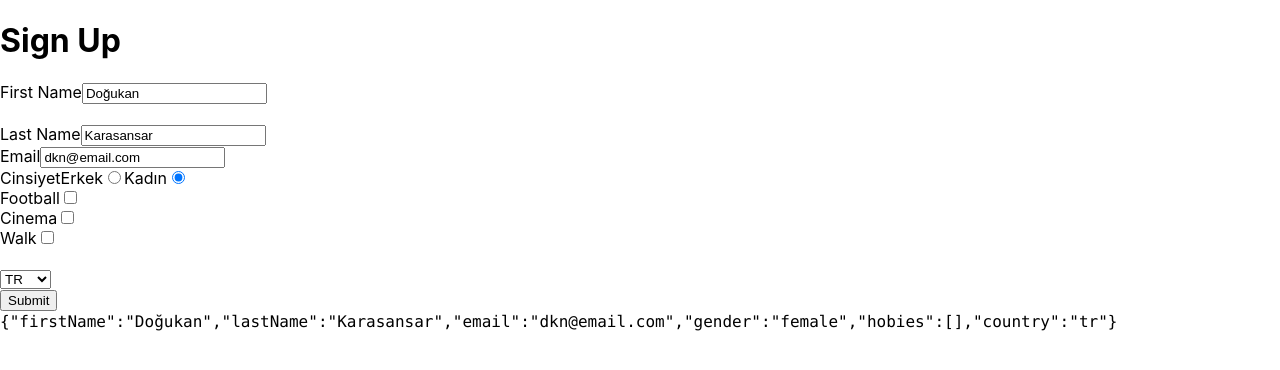
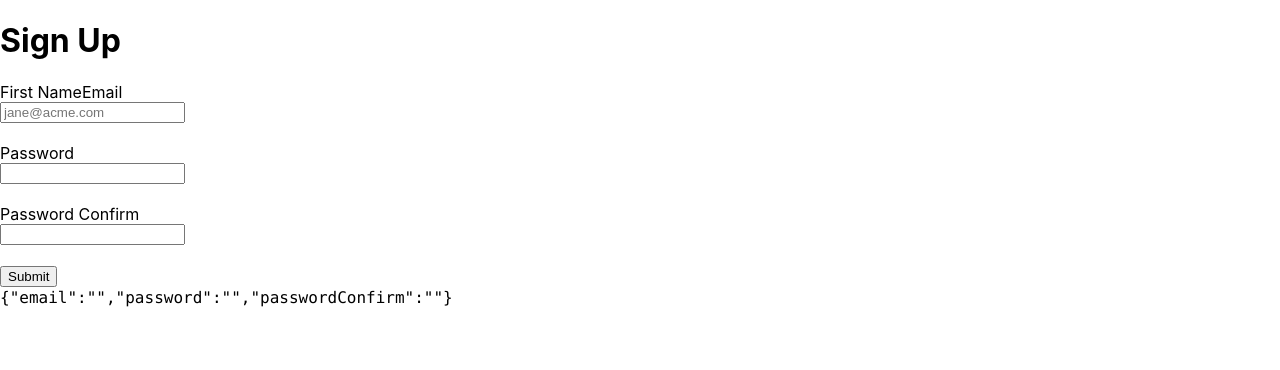
Before and after one commit to dogukan-karasansar/react-temel, a React (Create React App) app in the folder react-projects/formik-test/: page / in a window 1280 px wide. Shown: the top 370 px of the page. Built offline with nearby package versions, Linux system fonts and the light colour scheme.

Commit message:
form validations for yup

```diff
--- a/react-projects/formik-test/package.json
+++ b/react-projects/formik-test/package.json
@@ -10,7 +10,8 @@
     "react": "^17.0.2",
     "react-dom": "^17.0.2",
     "react-scripts": "4.0.3",
-    "web-vitals": "^1.0.1"
+    "web-vitals": "^1.0.1",
+    "yup": "^0.32.9"
   },
   "scripts": {
     "start": "react-scripts start",
--- a/react-projects/formik-test/src/App.js
+++ b/react-projects/formik-test/src/App.js
@@ -1,114 +1,6 @@
-import { useFormik } from "formik";
 import React from "react";
+import SignUp from "./components/SignUp";
 
 export default function App() {
-  const { handleChange, handleSubmit, values } = useFormik({
-    initialValues: {
-      firstName: "Doğukan",
-      lastName: "Karasansar",
-      email: "dkn@email.com",
-      gender: "female",
-      hobies: [],
-      country: "tr",
-    },
-    onSubmit: (values) => {
-      console.log(values);
-    },
-  });
-  return (
-    <div>
-      <h1>Sign Up</h1>
-      <form onSubmit={handleSubmit}>
-        <label htmlFor="firstName">First Name</label>
-        <input
-          id="firstName"
-          onChange={handleChange}
-          name="firstName"
-          placeholder="Jane"
-          value={values.firstName}
-        />
-        <br />
-        <br />
-
-        <label htmlFor="lastName">Last Name</label>
-        <input
-          id="lastName"
-          onChange={handleChange}
-          name="lastName"
-          placeholder="Doe"
-          value={values.lastName}
-        />
-        <br></br>
-
-        <label htmlFor="email">Email</label>
-        <input
-          id="email"
-          name="email"
-          placeholder="jane@acme.com"
-          type="email"
-          onChange={handleChange}
-          value={values.email}
-        />
-        <br></br>
-        <label htmlFor="gender">Cinsiyet</label>
-        <span>Erkek</span>
-        <input
-          name="gender"
-          value="male"
-          onChange={handleChange}
-          type="radio"
-          checked={values.gender === "male"}
-        />
-        <span>Kadın</span>
-        <input
-          name="gender"
-          value="female"
-          onChange={handleChange}
-          type="radio"
-          checked={values.gender === "female"}
-        />
-        <br></br>
-        <div>
-          Football
-          <input
-            type="checkbox"
-            name="hobies"
-            value="football"
-            onChange={handleChange}
-          />
-        </div>
-
-        <div>
-          Cinema
-          <input
-            type="checkbox"
-            name="hobies"
-            value="cinema"
-            onChange={handleChange}
-          />
-        </div>
-
-        <div>
-          Walk
-          <input
-            type="checkbox"
-            name="hobies"
-            value="walk"
-            onChange={handleChange}
-          />
-        </div>
-
-        <br></br>
-        <select value={values.country} onChange={handleChange} name="country">
-          <option value="tr">TR</option>
-          <option value="eng">ENG</option>
-          <option value="abd">ABD</option>
-        </select>
-        <br></br>
-        <button type="submit">Submit</button>
-        <br></br>
-        <code>{JSON.stringify(values)}</code>
-      </form>
-    </div>
-  );
+  return <SignUp />;
 }
--- /dev/null
+++ b/react-projects/formik-test/src/components/SignUp.js
@@ -0,0 +1,58 @@
+import { useFormik } from "formik";
+import React from "react";
+import validations from "./Validation";
+
+export default function SignUp() {
+    const { handleChange, handleSubmit, values } = useFormik({
+        initialValues: {
+          email: "",
+          password: "",
+          passwordConfirm: "",
+        },
+        onSubmit: (values) => {
+          console.log(values);
+        },
+        validationSchema: validations
+      });
+  return (
+    <div>
+      <h1>Sign Up</h1>
+      <form onSubmit={handleSubmit}>
+        <label htmlFor="firstName">First Name</label>
+
+        <label htmlFor="email">Email</label>
+        <input
+          id="email"
+          name="email"
+          placeholder="jane@acme.com"
+          type="email"
+          onChange={handleChange}
+          value={values.email}
+        />
+
+        <br></br>
+        <label htmlFor="email">Password</label>
+        <input
+          id="password"
+          name="password"
+          type="password"
+          onChange={handleChange}
+          value={values.password}
+        />
+        <br></br>
+        <label htmlFor="email">Password Confirm</label>
+        <input
+          id="passwordConfirm"
+          name="passwordConfirm"
+          type="password"
+          onChange={handleChange}
+          value={values.passwordConfirm}
+        />
+        <br></br>
+        <button type="submit">Submit</button>
+        <br></br>
+        <code>{JSON.stringify(values)}</code>
+      </form>
+    </div>
+  );
+}
--- /dev/null
+++ b/react-projects/formik-test/src/components/Validation.js
@@ -0,0 +1,9 @@
+import * as yup from "yup";
+
+const validations = yup.object().shape({
+  email: yup.string().email().required(),
+  password: yup.string().min(5).required(),
+  passwordConfirm: yup.string().oneOf([yup.ref("password")]),
+});
+
+export default validations;
--- a/react-projects/formik-test/src/index.css
+++ b/react-projects/formik-test/src/index.css
@@ -11,3 +11,8 @@ code {
   font-family: source-code-pro, Menlo, Monaco, Consolas, 'Courier New',
     monospace;
 }
+
+
+input {
+  display: block;
+}
```
Also changed, not shown: 1 other file (tests, documents, lock files or other folders).
